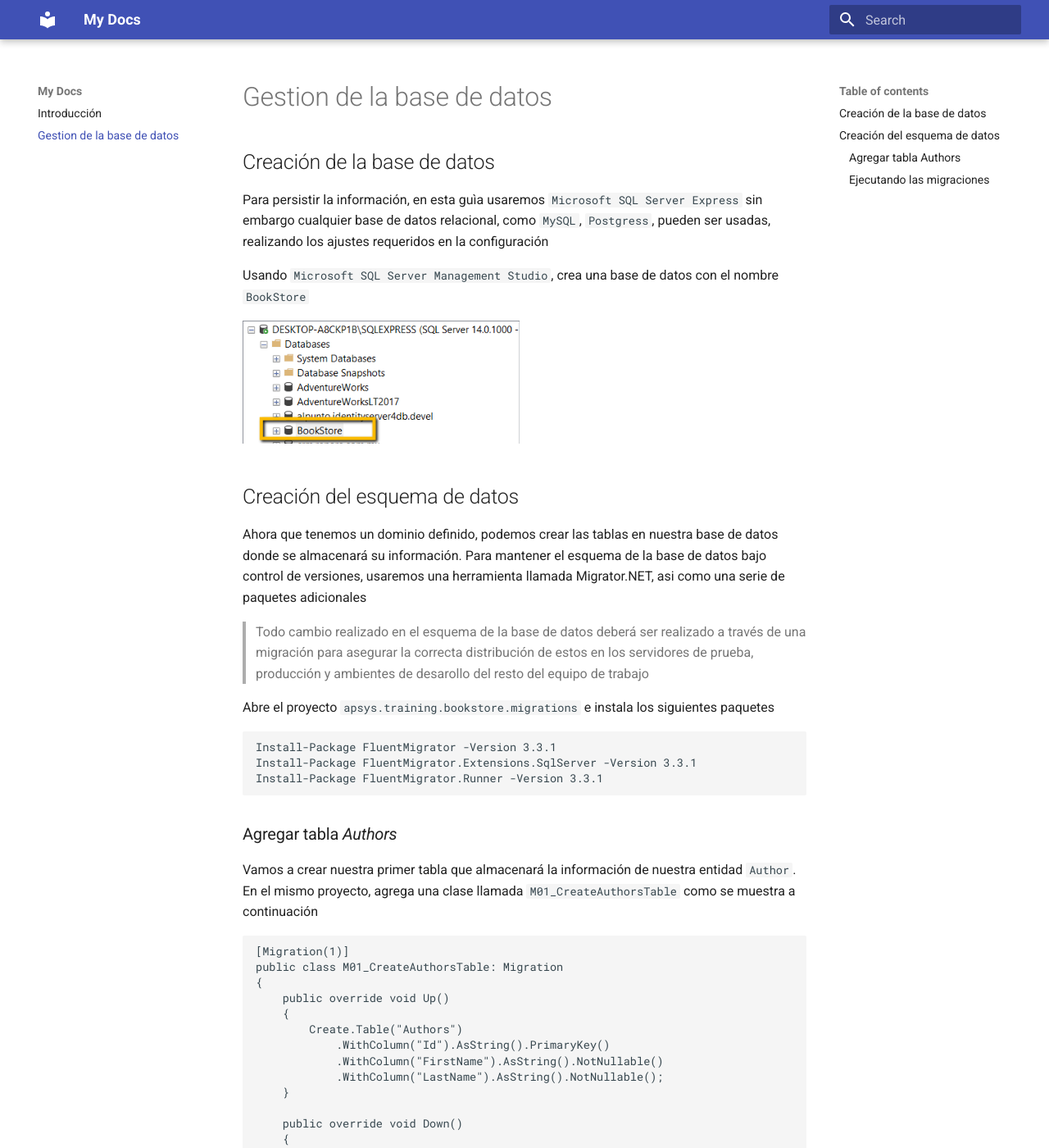
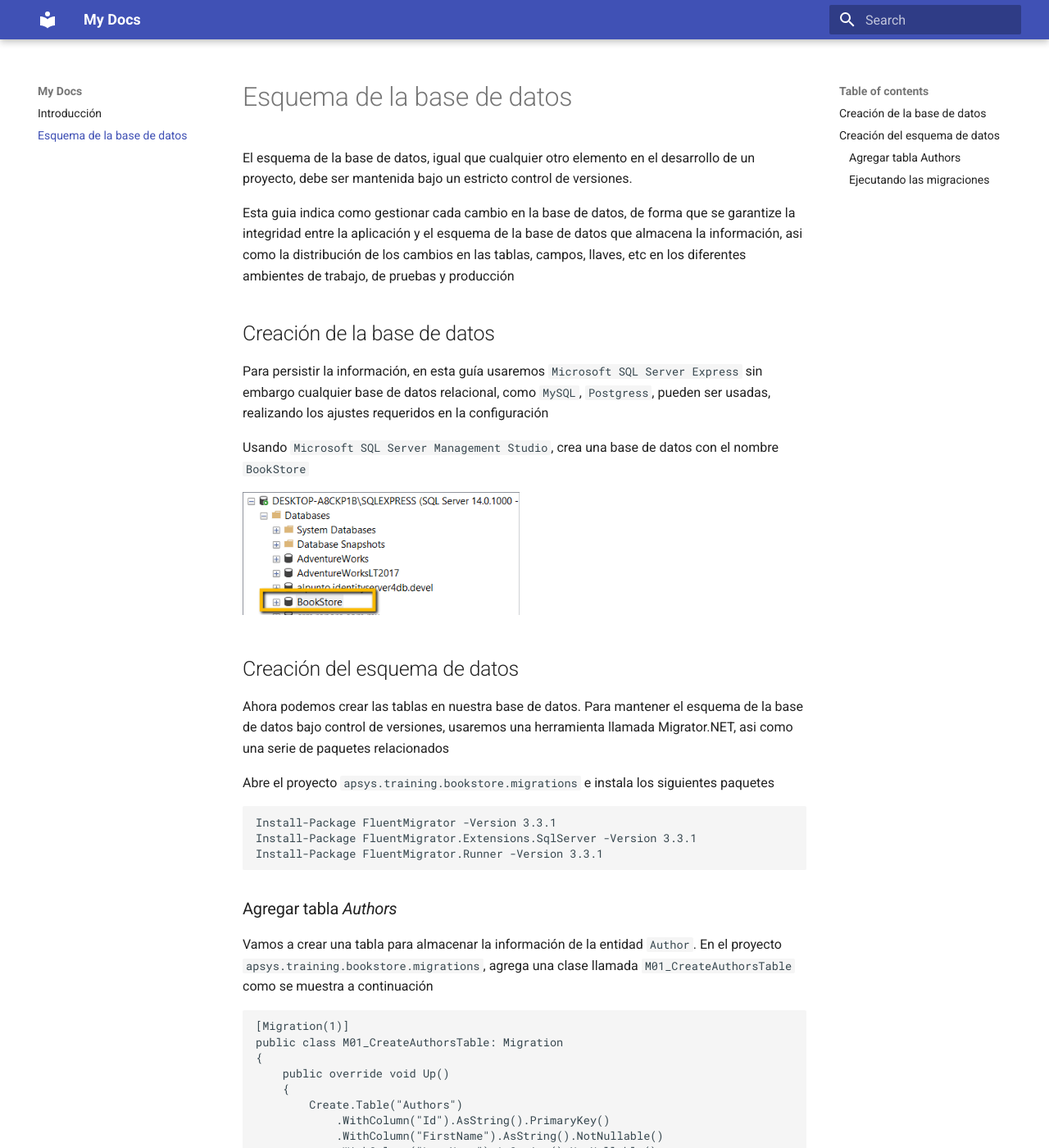
Before and after one commit to apsys-mx/apsys.training.data, an MkDocs documentation site: the page built from docs/managing_database_schema.md, in a window 1280 px wide and 1400 px high. Shown: the whole window at 82% size. Built offline with MkDocs 1.6.1 and Material for MkDocs 9.7.7, drawn with Linux system fonts in a browser that asks for light colours; some of the changed text lies outside the part shown.

Commit message:
End managing database schema

````diff
--- a/docs/managing_database_schema.md
+++ b/docs/managing_database_schema.md
@@ -1,8 +1,11 @@
-# Gestion de la base de datos
+# Esquema de la base de datos
+El esquema de la base de datos, igual que cualquier otro elemento en el desarrollo de un proyecto, debe ser mantenida bajo un estricto control de versiones.
+
+Esta guia indica como gestionar cada cambio en la base de datos, de forma que se garantize la integridad entre la aplicación y el esquema de la base de datos que almacena la información, asi como la distribución de los cambios en las tablas, campos, llaves, etc en los diferentes ambientes de trabajo, de pruebas y producción
 
 ## Creación de la base de datos
 
-Para persistir la información, en esta guìa usaremos `Microsoft SQL Server Express` sin embargo cualquier base de datos relacional, como `MySQL`, `Postgress`, pueden ser usadas, realizando los ajustes requeridos en la configuración
+Para persistir la información, en esta guía usaremos `Microsoft SQL Server Express` sin embargo cualquier base de datos relacional, como `MySQL`, `Postgress`, pueden ser usadas, realizando los ajustes requeridos en la configuración
 
 Usando `Microsoft SQL Server Management Studio`, crea una base de datos con el nombre `BookStore`
 
@@ -10,11 +13,7 @@
 
 ## Creación del esquema de datos
 
-Ahora que tenemos un dominio definido, podemos crear las tablas en nuestra base de datos donde se almacenará su información. Para mantener el esquema de la base de datos bajo control de versiones, usaremos una herramienta llamada Migrator.NET, asi como una serie de paquetes adicionales
-
-
-> Todo cambio realizado en el esquema de la base de datos deberá ser realizado a través de una migración para asegurar la correcta distribución de estos en los servidores de prueba, producción y ambientes de desarollo del resto del equipo de trabajo
-
+Ahora podemos crear las tablas en nuestra base de datos. Para mantener el esquema de la base de datos bajo control de versiones, usaremos una herramienta llamada Migrator.NET, asi como una serie de paquetes relacionados
 
 Abre el proyecto `apsys.training.bookstore.migrations` e instala los siguientes paquetes
 
@@ -26,7 +25,7 @@
 
 ### Agregar tabla _Authors_
 
-Vamos a crear nuestra primer tabla que almacenará la información de nuestra entidad `Author`. En el mismo proyecto, agrega una clase llamada `M01_CreateAuthorsTable` como se muestra a continuación
+Vamos a crear una tabla para almacenar la información de la entidad `Author`. En el proyecto `apsys.training.bookstore.migrations`, agrega una clase llamada `M01_CreateAuthorsTable` como se muestra a continuación
 
 ```c#
 [Migration(1)]
@@ -47,7 +46,11 @@
 }
 ```
 
+Como observas la clase tiene el atributo `[Migration(1)]`. Este atributo estable un número consecutivo, no repetido de migración. En caso de *omitir* este atributo, la migración no se ejecutará
+
 El método `Up` deberá contener los cambios a realizar en nuestro esquema de la base de datos. En este caso, agregamos una tabla llamada `Authors` con sus campos correspondientes. El método `Down` deberá contener el código que permita deshacer los cambios realizados en el método `Up`. En este caso, la eliminación de la tabla `Authors`
+
+> Todo cambio en el esquema de la base de datos deberá ser realizado a través de una migración. Jamás se deberán hacer cambios manualmente, porque el resto de los ambientes de trabajo, pruebas o producción no podrán ser actualizados correctamente
 
 ### Ejecutando las migraciones
 Para ver reflejados los cambios en nuestra base de datos, debemos ejecutar nuestras migraciones. Abre el archivo `Program.cs` del proyecto de migraciones y escribe el siguiente código
````
